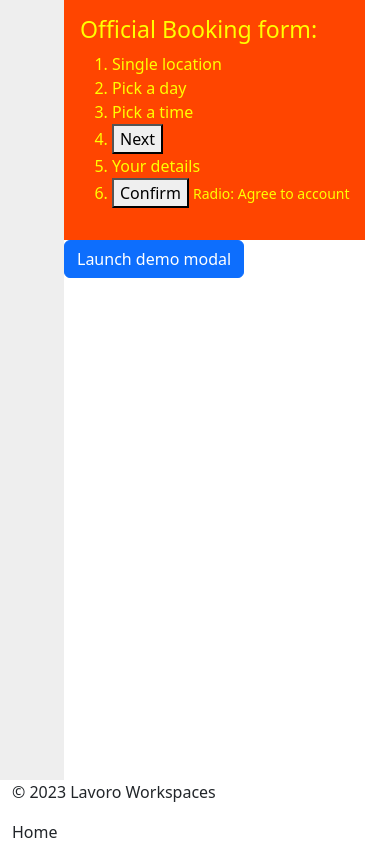
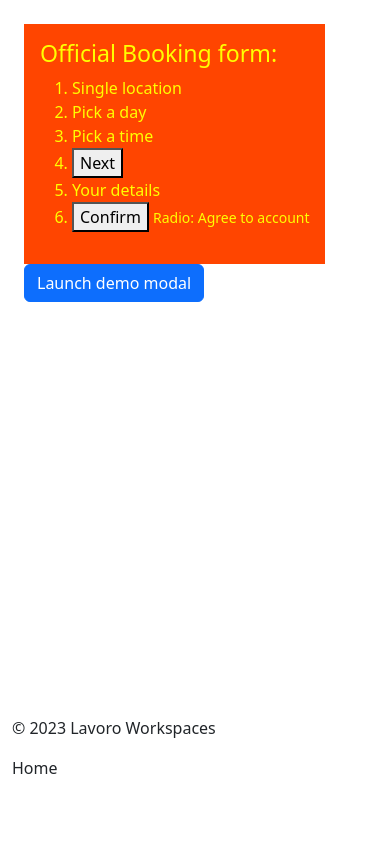
Before and after one commit to ivankrauseza/ci-project4, a Django app: page / in a window 390 px wide. Shown: the part 64-908 px from the top of the page. After the commit the page ends 838 px from the top, so only its background shows below. Run offline with Django 4.2, Linux system fonts and the light colour scheme; some libraries are stand-ins or nearby versions.

Commit message:
add basic @media query for 768px

```diff
--- a/static/css/styles.css
+++ b/static/css/styles.css
@@ -94,24 +94,24 @@ main a:hover {
   color: #013D5E;
 }
 main section {
-  padding: 0em;
+  padding: 24px 96px;
   background-color: #fff;
+  min-height: calc(100vh - 128px);
   position: relative;
-  min-height: calc(100vh - 64px);
-  border-left: 64px solid #eee;
 }
 main section aside {
   float: left;
   width: 64px;
   position: absolute;
-  top: 0;
-  left: -64px;
+  top: 16px;
+  left: 16px;
 }
 main section aside nav {
   padding: 0 1em;
   display: flex;
   align-items: center;
   justify-content: center;
+  background-color: #eee;
 }
 main section aside nav ul {
   float: left;
@@ -208,4 +208,27 @@ main section article table tr.red {
 }
 main section article table tr.green {
   border-left: 5px solid green;
+}
+
+@media only screen and (max-width: 768px) {
+  main section {
+    padding: 24px;
+  }
+  main section aside {
+    position: relative;
+    margin: 0 0 16px 0;
+    float: left;
+    width: 100%;
+    height: 48px;
+  }
+  main section aside nav {
+    padding: 0 1em;
+  }
+  main section aside nav ul {
+    width: auto;
+  }
+  main section aside nav ul li {
+    font-size: 16px;
+    padding: 4px 0;
+  }
 }/*# sourceMappingURL=styles.css.map */
--- a/static/css/styles.scss
+++ b/static/css/styles.scss
@@ -92,22 +92,22 @@ main {
         }
     }
     section {
-        padding:0em;
+        padding:24px 96px;
         background-color: #fff;
+        min-height: calc(100vh - 128px);
         position: relative;
-        min-height: calc(100vh - 64px);
-        border-left: 64px solid #eee;
         aside {
             float: left;
             width: 64px;
             position: absolute;
-            top: 0;
-            left: -64px;
+            top: 16px;
+            left: 16px;
             nav {
                 padding:0 1em;
                 display: flex;
                 align-items: center;
                 justify-content: center;
+                background-color: #eee;
                 ul {
                     float: left;
                     margin: 0;
@@ -207,3 +207,29 @@ main {
         }
     }
 }
+
+
+@media only screen and (max-width: 768px) {
+    main {
+        section {
+            padding:24px;
+        aside {
+            position: relative;
+            margin: 0 0 16px 0;
+            float: left;
+            width: 100%;
+            height: 48px;
+            nav {
+                padding:0 1em;
+                ul {
+                    width: auto;
+                    li {
+                        font-size: 16px;
+                        padding: 4px 0;
+                    }
+                }
+            }
+        }
+        }
+    }
+  }
```
Also changed, not shown: db.sqlite3, 1 other file.
